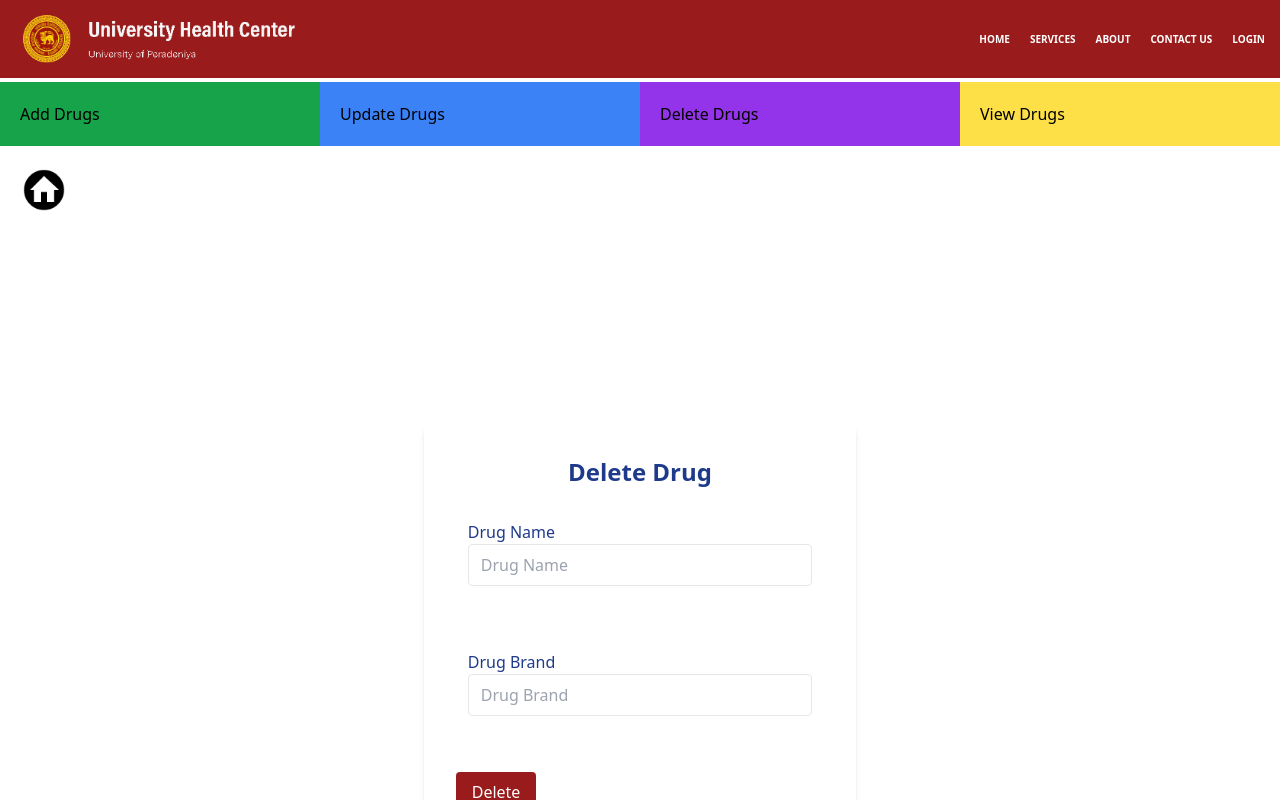
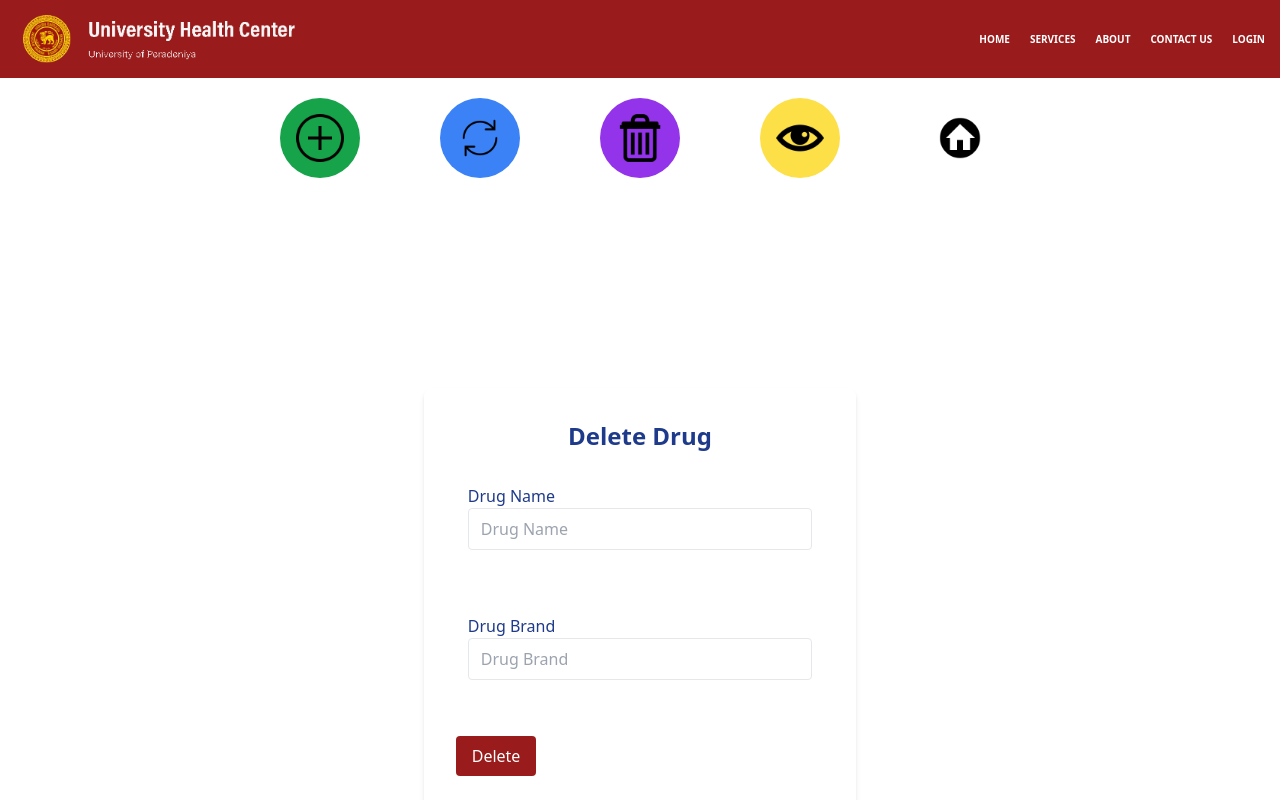
Before and after one commit to CS304-Group-L/E-Health-Pera-tem, a React (Create React App) app: page /PharmacyFile/DeleteDrugs in a window 1280 px wide. Shown: the top 800 px of the page. Built offline with nearby package versions, Linux system fonts and the light colour scheme.

Commit message:
Upadate top button

```diff
--- a/src/Pages/PharmacyFiles/AddDrugs.js
+++ b/src/Pages/PharmacyFiles/AddDrugs.js
@@ -3,31 +3,47 @@ import { Link } from "react-router-dom";
 import NavBar from "../../components/Navbar";
 import Footer from "../../components/Footer";
 import home from "../../Assets/home.png";
+import add from "../../Assets/add.png";
+import view from "../../Assets/view.png";
+import deelete from "../../Assets/delete.png";
+import update from "../../Assets/update.png";
+
 
 const topButtons = [
   {
     id: 1,
     name: "Add Drugs",
     bg_color: "bg-green-600",
+    img: add,
     path: "/PharmacyFile/AddDrugs",
   },
   {
     id: 2,
     name: "Update Drugs",
     bg_color: "bg-blue-500",
+    img: update,
     path: "/PharmacyFile/UpdateDrugs",
   },
   {
     id: 3,
     name: "Delete Drugs",
     bg_color: "bg-purple-600",
+    img: deelete,
     path: "/PharmacyFile/DeleteDrugs",
   },
   {
     id: 4,
     name: "View Drugs",
     bg_color: "bg-yellow-300",
+    img: view,
     path: "/PharmacyFile/ViewDrugs",
+  },
+  {
+    id: 5,
+    name: "Home",
+    bg_color: "bg-white-300",
+    img: home,
+    path: "/DrugStore",
   },
 ];
 
@@ -37,30 +53,27 @@ function AddDrugs() {
       <div>
         <NavBar />
       </div>
-      <div className="w-full">
       <div className="flex justify-center">
-          <div className="grid w-full grid-cols-4 gap-0 mt-1 grid-rows-1">
+        <div className="flex justify-center w-full grid-cols-4 gap-10 mt-0 grid-rows-1">
           {topButtons.map((item) => (
             <button
               key={item.id}
-                className={`flex flex-col item-center p-5 ${
-                  item.name === "Medicine"
-                    ? `bg-gray-200 text-red-500 underline`
+              className={`flex flex-col object-cover h-20 w-20 items-center p-4 m-5 rounded-full ${
+                item.name === "View Past Health Records"
+                  ? `bg-gray-200  underline`
                   : item.bg_color
-                } hover:bg-gray-200`}
+              } hover:shadow-lg transform hover:scale-110 transition-all duration-300`}
             >
-                <div className="flex justify-center text-end"></div>
-                <Link to={item.path}>{item.name}</Link>
+              <div className="flex justify-center">
+                <Link to={item.path}>
+                  <img className="justify-center" src={item.img} />
+                </Link>
+              </div>
             </button>
           ))}
         </div>
       </div>
-      </div>
-      <div>
-        <Link to="/">
-          <img className="w-12 m-5 ml-5 " src={home} alt="Doctor-Home" />
-        </Link>
-      </div>
+
       <div className="flex items-center justify-center h-screen ">
         <div className="max-w-screen-md p-8 bg-white rounded-lg shadow-md">
           <h1 className="mb-6 text-2xl font-bold text-center text-blue-900 ">
--- a/src/Pages/PharmacyFiles/DeleteDrugs.js
+++ b/src/Pages/PharmacyFiles/DeleteDrugs.js
@@ -3,30 +3,46 @@ import NavBar from "../../components/Navbar";
 import Footer from "../../components/Footer";
 import { Link } from "react-router-dom";
 import home from "../../Assets/home.png";
+import add from "../../Assets/add.png";
+import view from "../../Assets/view.png";
+import deelete from "../../Assets/delete.png";
+import update from "../../Assets/update.png";
+
 const topButtons = [
   {
     id: 1,
     name: "Add Drugs",
     bg_color: "bg-green-600",
+    img: add,
     path: "/PharmacyFile/AddDrugs",
   },
   {
     id: 2,
     name: "Update Drugs",
     bg_color: "bg-blue-500",
+    img: update,
     path: "/PharmacyFile/UpdateDrugs",
   },
   {
     id: 3,
     name: "Delete Drugs",
     bg_color: "bg-purple-600",
+    img: deelete,
     path: "/PharmacyFile/DeleteDrugs",
   },
   {
     id: 4,
     name: "View Drugs",
     bg_color: "bg-yellow-300",
+    img: view,
     path: "/PharmacyFile/ViewDrugs",
+  },
+  {
+    id: 5,
+    name: "Home",
+    bg_color: "bg-white-300",
+    img: home,
+    path: "/DrugStore",
   },
 ];
 
@@ -36,30 +52,27 @@ function DeleteDrugs() {
       <div>
         <NavBar />
       </div>
-      <div className="w-full">
       <div className="flex justify-center">
-          <div className="grid w-full grid-cols-4 gap-0 mt-1 grid-rows-1">
+        <div className="flex justify-center w-full grid-cols-4 gap-10 mt-0 grid-rows-1">
           {topButtons.map((item) => (
             <button
               key={item.id}
-                className={`flex flex-col item-center p-5 ${
-                  item.name === "Medicine"
-                    ? `bg-gray-200 text-red-500 underline`
+              className={`flex flex-col object-cover h-20 w-20 items-center p-4 m-5 rounded-full ${
+                item.name === "View Past Health Records"
+                  ? `bg-gray-200  underline`
                   : item.bg_color
-                } hover:bg-gray-200`}
+              } hover:shadow-lg transform hover:scale-110 transition-all duration-300`}
             >
-                <div className="flex justify-center text-end"></div>
-                <Link to={item.path}>{item.name}</Link>
+              <div className="flex justify-center">
+                <Link to={item.path}>
+                  <img className="justify-center" src={item.img} />
+                </Link>
+              </div>
             </button>
           ))}
         </div>
       </div>
-      </div>
-      <div>
-        <Link to="/">
-          <img className="w-12 m-5 ml-5 " src={home} alt="Doctor-Home" />
-        </Link>
-      </div>
+
       <div className="flex items-center justify-center h-screen ">
         <div className="max-w-screen-md p-8 bg-white rounded-lg shadow-md">
           <h1 className="mb-6 text-2xl font-bold text-center text-blue-900 ">
--- a/src/Pages/PharmacyFiles/UpdateDrugs.js
+++ b/src/Pages/PharmacyFiles/UpdateDrugs.js
@@ -3,30 +3,46 @@ import NavBar from "../../components/Navbar";
 import Footer from "../../components/Footer";
 import { Link } from "react-router-dom";
 import home from "../../Assets/home.png";
+import add from "../../Assets/add.png";
+import view from "../../Assets/view.png";
+import deelete from "../../Assets/delete.png";
+import update from "../../Assets/update.png";
+
 const topButtons = [
   {
     id: 1,
     name: "Add Drugs",
     bg_color: "bg-green-600",
+    img: add,
     path: "/PharmacyFile/AddDrugs",
   },
   {
     id: 2,
     name: "Update Drugs",
     bg_color: "bg-blue-500",
+    img: update,
     path: "/PharmacyFile/UpdateDrugs",
   },
   {
     id: 3,
     name: "Delete Drugs",
     bg_color: "bg-purple-600",
+    img: deelete,
     path: "/PharmacyFile/DeleteDrugs",
   },
   {
     id: 4,
     name: "View Drugs",
     bg_color: "bg-yellow-300",
+    img: view,
     path: "/PharmacyFile/ViewDrugs",
+  },
+  {
+    id: 5,
+    name: "Home",
+    bg_color: "bg-white-300",
+    img: home,
+    path: "/DrugStore",
   },
 ];
 
@@ -36,30 +52,27 @@ function UpdateDrugs() {
       <div>
         <NavBar />
       </div>
-      <div className="w-full">
       <div className="flex justify-center">
-          <div className="grid w-full grid-cols-4 gap-0 mt-1 grid-rows-1">
+        <div className="flex justify-center w-full grid-cols-4 gap-10 mt-0 grid-rows-1">
           {topButtons.map((item) => (
             <button
               key={item.id}
-                className={`flex flex-col item-center p-5 ${
-                  item.name === "Medicine"
-                    ? `bg-gray-200 text-red-500 underline`
+              className={`flex flex-col object-cover h-20 w-20 items-center p-4 m-5 rounded-full ${
+                item.name === "View Past Health Records"
+                  ? `bg-gray-200  underline`
                   : item.bg_color
-                } hover:bg-gray-200`}
+              } hover:shadow-lg transform hover:scale-110 transition-all duration-300`}
             >
-                <div className="flex justify-center text-end"></div>
-                <Link to={item.path}>{item.name}</Link>
+              <div className="flex justify-center">
+                <Link to={item.path}>
+                  <img className="justify-center" src={item.img} />
+                </Link>
+              </div>
             </button>
           ))}
         </div>
       </div>
-      </div>
-      <div>
-        <Link to="/">
-          <img className="w-12 m-5 ml-5 " src={home} alt="Doctor-Home" />
-        </Link>
-      </div>
+
       <div className="flex items-center justify-center h-screen ">
         <div className="max-w-screen-md p-8 bg-white rounded-lg shadow-md">
           <h1 className="mb-6 text-2xl font-bold text-center text-blue-900 ">
--- a/src/Pages/PharmacyFiles/ViewDrugs.js
+++ b/src/Pages/PharmacyFiles/ViewDrugs.js
@@ -3,30 +3,46 @@ import NavBar from "../../components/Navbar";
 import Footer from "../../components/Footer";
 import { Link } from "react-router-dom";
 import home from "../../Assets/home.png";
+import add from "../../Assets/add.png";
+import view from "../../Assets/view.png";
+import deelete from "../../Assets/delete.png";
+import update from "../../Assets/update.png";
+
 const topButtons = [
   {
     id: 1,
     name: "Add Drugs",
     bg_color: "bg-green-600",
+    img: add,
     path: "/PharmacyFile/AddDrugs",
   },
   {
     id: 2,
     name: "Update Drugs",
     bg_color: "bg-blue-500",
+    img: update,
     path: "/PharmacyFile/UpdateDrugs",
   },
   {
     id: 3,
     name: "Delete Drugs",
     bg_color: "bg-purple-600",
+    img: deelete,
     path: "/PharmacyFile/DeleteDrugs",
   },
   {
     id: 4,
     name: "View Drugs",
     bg_color: "bg-yellow-300",
+    img: view,
     path: "/PharmacyFile/ViewDrugs",
+  },
+  {
+    id: 5,
+    name: "Home",
+    bg_color: "bg-white-300",
+    img: home,
+    path: "/DrugStore",
   },
 ];
 
@@ -36,30 +52,27 @@ function ViewDrugs() {
       <div>
         <NavBar />
       </div>
-      <div className="w-full">
       <div className="flex justify-center">
-          <div className="grid w-full grid-cols-4 gap-0 mt-1 grid-rows-1">
+        <div className="flex justify-center w-full grid-cols-4 gap-10 mt-0 grid-rows-1">
           {topButtons.map((item) => (
             <button
               key={item.id}
-                className={`flex flex-col item-center p-5 ${
-                  item.name === "Medicine"
-                    ? `bg-gray-200 text-red-500 underline`
+              className={`flex flex-col object-cover h-20 w-20 items-center p-4 m-5 rounded-full ${
+                item.name === "View Past Health Records"
+                  ? `bg-gray-200  underline`
                   : item.bg_color
-                } hover:bg-gray-200`}
+              } hover:shadow-lg transform hover:scale-110 transition-all duration-300`}
             >
-                <div className="flex justify-center text-end"></div>
-                <Link to={item.path}>{item.name}</Link>
+              <div className="flex justify-center">
+                <Link to={item.path}>
+                  <img className="justify-center" src={item.img} />
+                </Link>
+              </div>
             </button>
           ))}
         </div>
       </div>
-      </div>
-      <div>
-        <Link to="/">
-          <img className="w-12 m-5 ml-5 " src={home} alt="Doctor-Home" />
-        </Link>
-      </div>
+
       <div>
         <Footer />
       </div>
--- a/src/Pages/drugStore.js
+++ b/src/Pages/drugStore.js
@@ -8,7 +8,7 @@ import update from "../Assets/update.png";
 import exit from "../Assets/exit.png";
 import { Link } from "react-router-dom";
 
-const topButtons = [
+/*const topButtons = [
   {
     id: 1,
     name: "Drug Store",
@@ -21,7 +21,7 @@ const topButtons = [
     bg_color: "bg-blue-500",
     path: "/Pharmacy",
   },
-];
+];*/
 
 const options = [
   {
@@ -67,27 +67,7 @@ function DrugStore() {
       <div>
         <NavBar />
       </div>
-      <div className="w-full">
-        <div className="flex justify-center">
-          <div className="grid w-3/4 grid-cols-2 gap-0 mt-1 grid-rows-1">
-            {topButtons.map((item) => (
-              <Link to={item.path}>
-                <button
-                  key={item.id}
-                  className={`flex flex-col item-center p-5 ${
-                    item.name === "Medicine"
-                      ? `bg-gray-200 text-red-500 underline`
-                      : item.bg_color
-                  } hover:bg-gray-200`}
-                >
-                  <div className="flex justify-items-center text-end"></div>
-                  {item.name}
-                </button>
-              </Link>
-            ))}
-          </div>
-        </div>
-      </div>
+
       <div className="flex justify-center">
         <div className="grid w-1/2 grid-cols-3 gap-10 mt-20 ">
           {options.map((item) => (
```
Lines whose indentation alone changed are shown as unchanged.
